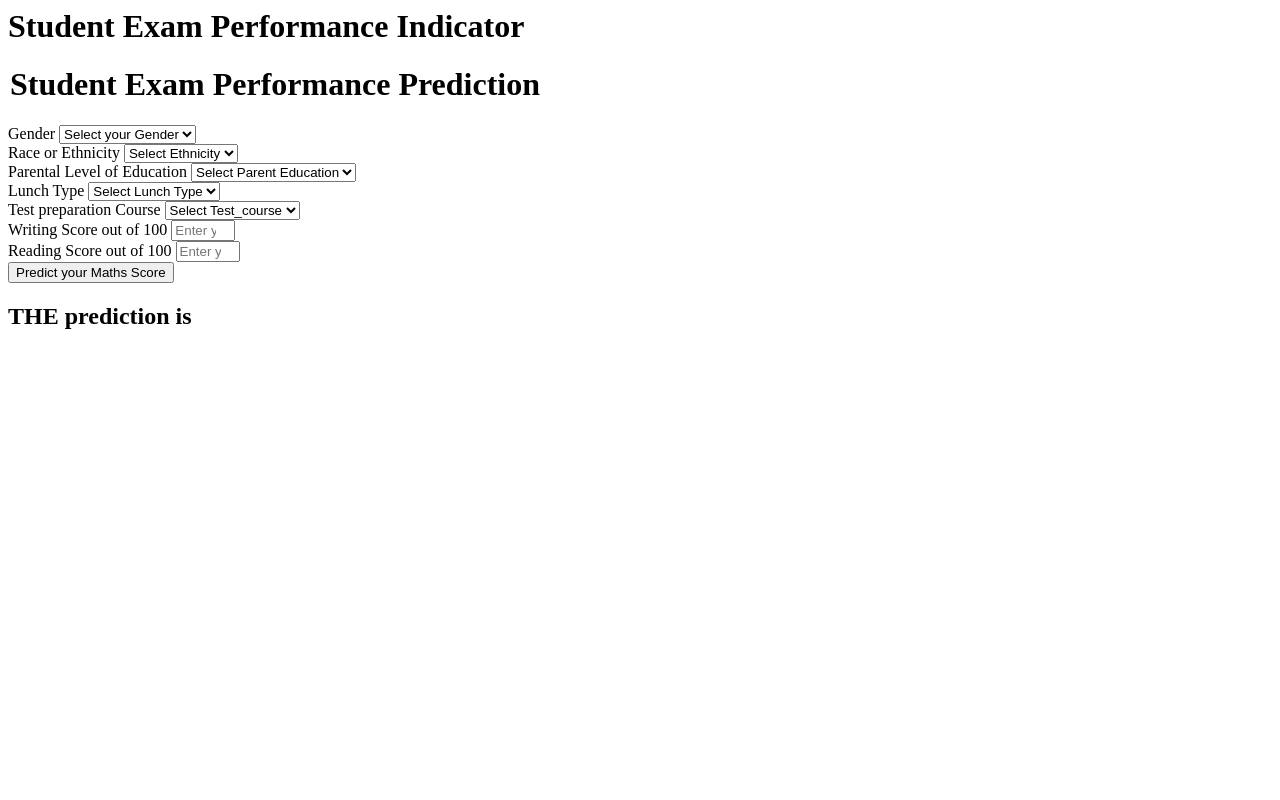
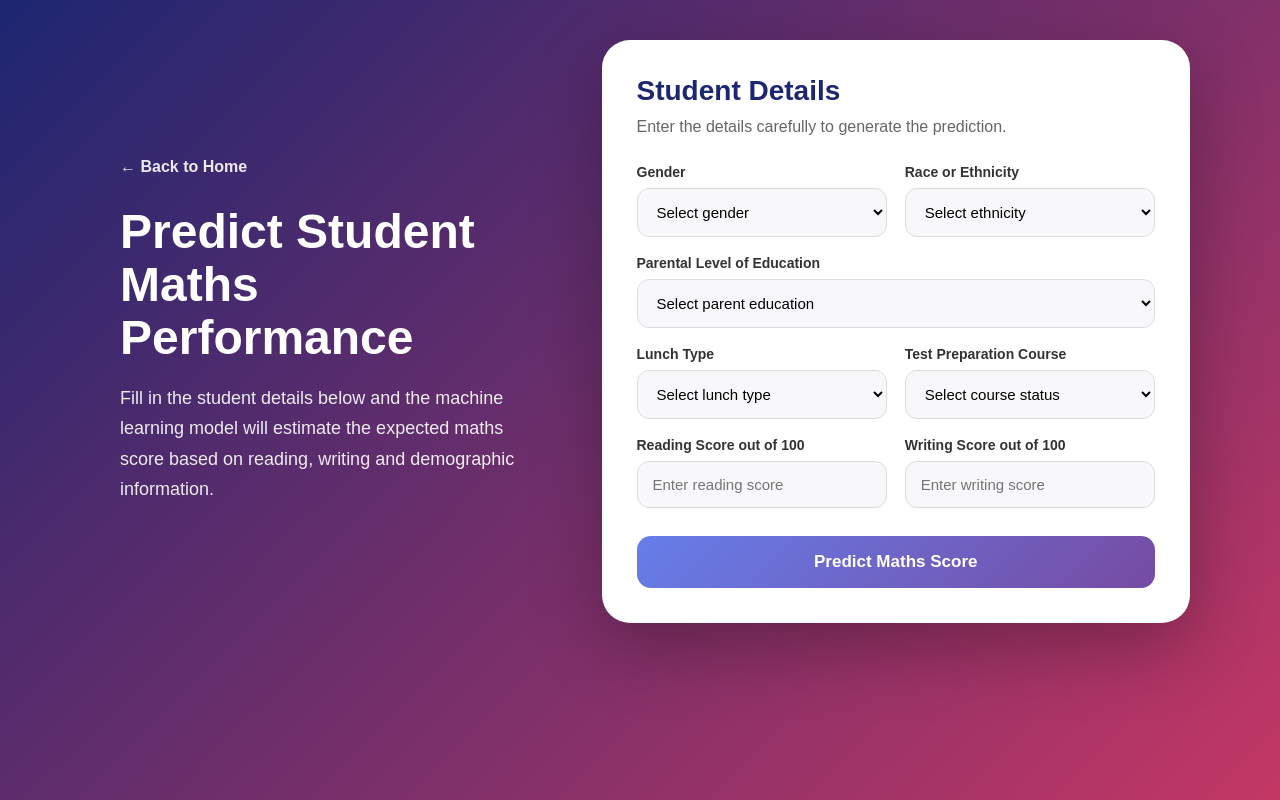
Before and after one commit to namitjain123/mlprojects, a Flask app: page /predictdata in a window 1280 px wide. Run offline with Flask 3, Linux system fonts and the light colour scheme.

Commit message:
changes for the ui

```diff
--- a/templates/home.html
+++ b/templates/home.html
@@ -1,111 +1,279 @@
-<html>
+<!DOCTYPE html>
+<html lang="en">
+<head>
+  <meta charset="UTF-8" />
+  <meta name="viewport" content="width=device-width, initial-scale=1.0" />
+  <title>Predict Student Score</title>
+
+  <style>
+    * {
+      margin: 0;
+      padding: 0;
+      box-sizing: border-box;
+      font-family: Arial, sans-serif;
+    }
+
+    body {
+      min-height: 100vh;
+      background: linear-gradient(135deg, #1d2671, #c33764);
+      padding: 40px 20px;
+      color: #222;
+    }
+
+    .wrapper {
+      max-width: 1100px;
+      margin: auto;
+      display: grid;
+      grid-template-columns: 0.9fr 1.1fr;
+      gap: 30px;
+      align-items: center;
+    }
+
+    .hero {
+      color: white;
+      padding: 30px;
+    }
+
+    .hero a {
+      color: white;
+      text-decoration: none;
+      font-weight: bold;
+      opacity: 0.9;
+    }
+
+    .hero h1 {
+      font-size: 48px;
+      line-height: 1.1;
+      margin: 30px 0 18px;
+    }
+
+    .hero p {
+      font-size: 18px;
+      line-height: 1.7;
+      opacity: 0.9;
+    }
+
+    .form-card {
+      background: white;
+      border-radius: 28px;
+      padding: 35px;
+      box-shadow: 0 25px 70px rgba(0, 0, 0, 0.28);
+    }
+
+    legend {
+      font-size: 28px;
+      font-weight: bold;
+      margin-bottom: 8px;
+      color: #1d2671;
+    }
+
+    .subtitle {
+      margin-bottom: 25px;
+      color: #666;
+      line-height: 1.5;
+    }
+
+    .grid {
+      display: grid;
+      grid-template-columns: 1fr 1fr;
+      gap: 18px;
+    }
+
+    .mb-3 {
+      display: flex;
+      flex-direction: column;
+    }
+
+    label {
+      font-weight: bold;
+      margin-bottom: 8px;
+      color: #333;
+      font-size: 14px;
+    }
+
+    select,
+    input {
+      padding: 14px 15px;
+      border-radius: 12px;
+      border: 1px solid #ddd;
+      outline: none;
+      font-size: 15px;
+      background: #f8f8fb;
+      transition: 0.25s;
+    }
+
+    select:focus,
+    input:focus {
+      border-color: #764ba2;
+      box-shadow: 0 0 0 4px rgba(118, 75, 162, 0.12);
+      background: white;
+    }
+
+    .full {
+      grid-column: span 2;
+    }
+
+    .btn {
+      width: 100%;
+      border: none;
+      background: linear-gradient(135deg, #667eea, #764ba2);
+      color: white;
+      padding: 16px;
+      border-radius: 14px;
+      font-size: 17px;
+      font-weight: bold;
+      cursor: pointer;
+      transition: 0.3s;
+      margin-top: 10px;
+    }
+
+    .btn:hover {
+      transform: translateY(-3px);
+      box-shadow: 0 14px 30px rgba(102, 126, 234, 0.35);
+    }
+
+    .result {
+      margin-top: 24px;
+      padding: 20px;
+      border-radius: 18px;
+      background: linear-gradient(135deg, #eef2ff, #f8e8ff);
+      text-align: center;
+      border: 1px solid #e4ddff;
+    }
+
+    .result span {
+      display: block;
+      font-size: 15px;
+      color: #666;
+      margin-bottom: 6px;
+    }
+
+    .result strong {
+      font-size: 34px;
+      color: #5b45c9;
+    }
+
+    @media (max-width: 900px) {
+      .wrapper {
+        grid-template-columns: 1fr;
+      }
+
+      .hero h1 {
+        font-size: 36px;
+      }
+    }
+
+    @media (max-width: 600px) {
+      .grid {
+        grid-template-columns: 1fr;
+      }
+
+      .full {
+        grid-column: span 1;
+      }
+
+      .form-card {
+        padding: 25px;
+      }
+    }
+  </style>
+</head>
+
 <body>
-    <div class="login">
-       <h1>Student Exam Performance Indicator</h1>
+  <div class="wrapper">
+    <div class="hero">
+      <a href="/">← Back to Home</a>
 
-       <form action="{{ url_for('predict_datapoint')}}" method="post">
-        <h1>
-            <legend>Student Exam Performance Prediction</legend>
-        </h1>
+      <h1>Predict Student Maths Performance</h1>
+
+      <p>
+        Fill in the student details below and the machine learning model will
+        estimate the expected maths score based on reading, writing and
+        demographic information.
+      </p>
+    </div>
+
+    <div class="form-card">
+      <form action="{{ url_for('predict_datapoint') }}" method="post">
+        <legend>Student Details</legend>
+        <p class="subtitle">Enter the details carefully to generate the prediction.</p>
+
+        <div class="grid">
           <div class="mb-3">
-            <label class="form-label">Gender</label>
-            <select class="form-control" name="gender" placeholder="Enter you Gender" required>
-                <option class="placeholder" selected disabled value="">Select your Gender</option>
-                <option value="male">
-                    Male
-                </option>
-                <option value="female">
-                    Female
-                </option>
+            <label>Gender</label>
+            <select name="gender" required>
+              <option selected disabled value="">Select gender</option>
+              <option value="male">Male</option>
+              <option value="female">Female</option>
             </select>
           </div>
+
           <div class="mb-3">
-            <label class="form-label">Race or Ethnicity</label>
-            <select class="form-control" name="ethnicity" placeholder="Enter you ethnicity" required>
-                <option class="placeholder" selected disabled value="">Select Ethnicity</option>
-                <option value="group A">
-                    Group A
-                </option>
-                <option value="group B">
-                    Group B
-                </option>
-                <option value="group C">
-                    Group C
-                </option>
-                <option value="group D">
-                    Group D
-                </option>
-                <option value="group E">
-                    Group E
-                </option>
+            <label>Race or Ethnicity</label>
+            <select name="ethnicity" required>
+              <option selected disabled value="">Select ethnicity</option>
+              <option value="group A">Group A</option>
+              <option value="group B">Group B</option>
+              <option value="group C">Group C</option>
+              <option value="group D">Group D</option>
+              <option value="group E">Group E</option>
             </select>
           </div>
-        <div class="mb-3">
-            <label class="form-label">Parental Level of Education</label>
-            <select class="form-control" name="parental_level_of_education"
-                placeholder="Enter you Parent Education" required>
-                <option class="placeholder" selected disabled value="">Select Parent Education</option>
-                <option value="associate's degree">
-                    associate's degree
-                </option>
-                <option value="bachelor's degree">
-                    bachelor's degree
-                </option>
-                <option value="high school">
-                    high school
-                </option>
-                <option value="master's degree">
-                    master's degree
-                </option>
-                <option value="some college">
-                    some college
-                </option>
-                <option value="some high school">
-                    some high school
-                </option>
+
+          <div class="mb-3 full">
+            <label>Parental Level of Education</label>
+            <select name="parental_level_of_education" required>
+              <option selected disabled value="">Select parent education</option>
+              <option value="associate's degree">Associate's degree</option>
+              <option value="bachelor's degree">Bachelor's degree</option>
+              <option value="high school">High school</option>
+              <option value="master's degree">Master's degree</option>
+              <option value="some college">Some college</option>
+              <option value="some high school">Some high school</option>
             </select>
           </div>
+
           <div class="mb-3">
-            <label class="form-label">Lunch Type</label>
-            <select class="form-control" name="lunch" placeholder="Enter you Lunch" required>
-                <option class="placeholder" selected disabled value="">Select Lunch Type</option>
-                <option value="free/reduced">
-                    free/reduced
-                </option>
-                <option value="standard">
-                    standard
-                </option>
+            <label>Lunch Type</label>
+            <select name="lunch" required>
+              <option selected disabled value="">Select lunch type</option>
+              <option value="free/reduced">Free/reduced</option>
+              <option value="standard">Standard</option>
             </select>
           </div>
+
           <div class="mb-3">
-            <label class="form-label">Test preparation Course</label>
-            <select class="form-control" name="test_preparation_course" placeholder="Enter you Course"
-                required>
-                <option class="placeholder" selected disabled value="">Select Test_course</option>
-                <option value="none">
-                    None
-                </option>
-                <option value="completed">
-                    Completed
-                </option>
+            <label>Test Preparation Course</label>
+            <select name="test_preparation_course" required>
+              <option selected disabled value="">Select course status</option>
+              <option value="none">None</option>
+              <option value="completed">Completed</option>
             </select>
           </div>
+
           <div class="mb-3">
-            <label class="form-label">Writing Score out of 100</label>
-            <input class="form-control" type="number" name="reading_score"
-                placeholder="Enter your Reading score" min='0' max='100' />
+            <label>Reading Score out of 100</label>
+            <input type="number" name="reading_score" placeholder="Enter reading score" min="0" max="100" required />
           </div>
+
           <div class="mb-3">
-            <label class="form-label">Reading Score out of 100</label>
-            <input class="form-control" type="number" name="writing_score"
-                placeholder="Enter your Reading Score" min='0' max='100' />
+            <label>Writing Score out of 100</label>
+            <input type="number" name="writing_score" placeholder="Enter writing score" min="0" max="100" required />
           </div>
-        <div class="mb-3">
-            <input class="btn btn-primary" type="submit" value="Predict your Maths Score" required />
+
+          <div class="mb-3 full">
+            <input class="btn" type="submit" value="Predict Maths Score" />
+          </div>
         </div>
       </form>
-    <h2>
-       THE  prediction is {{results}}
-    </h2>
-   <body>
+
+      {% if results %}
+      <div class="result">
+        <span>Predicted Maths Score</span>
+        <strong>{{ results }}</strong>
+      </div>
+      {% endif %}
+    </div>
+  </div>
+</body>
 </html>
```
Also changed, not shown: templates/index.html (+151 -1 lines), readme.md. Lines whose indentation alone changed are shown as unchanged.
